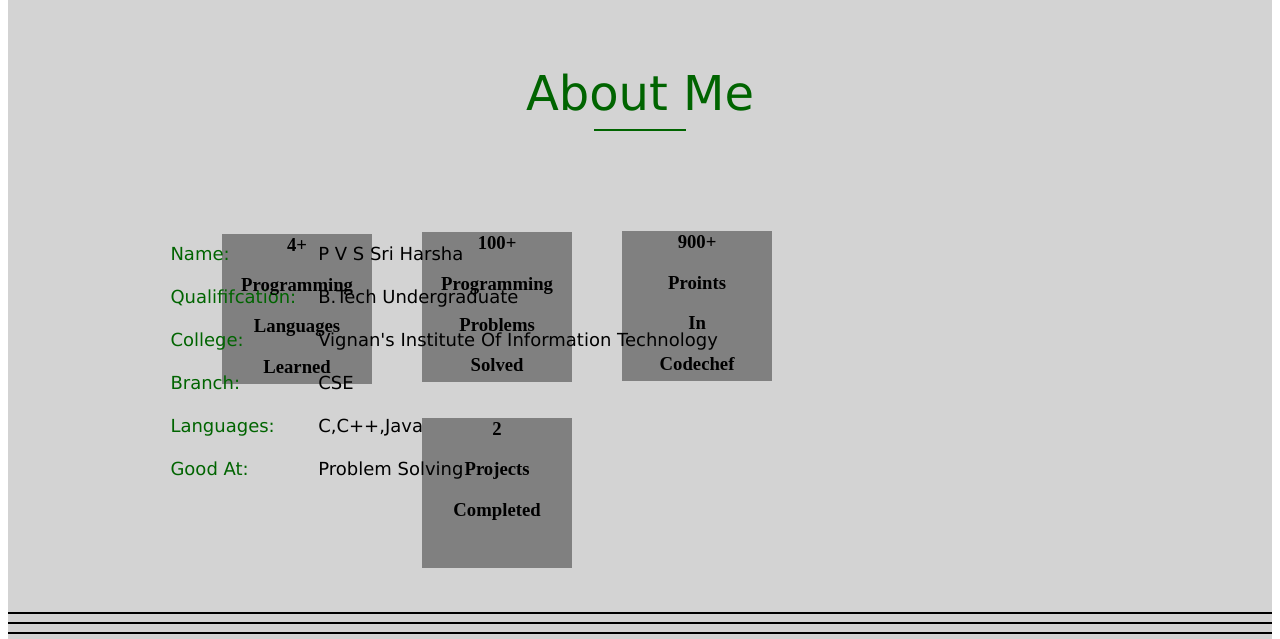
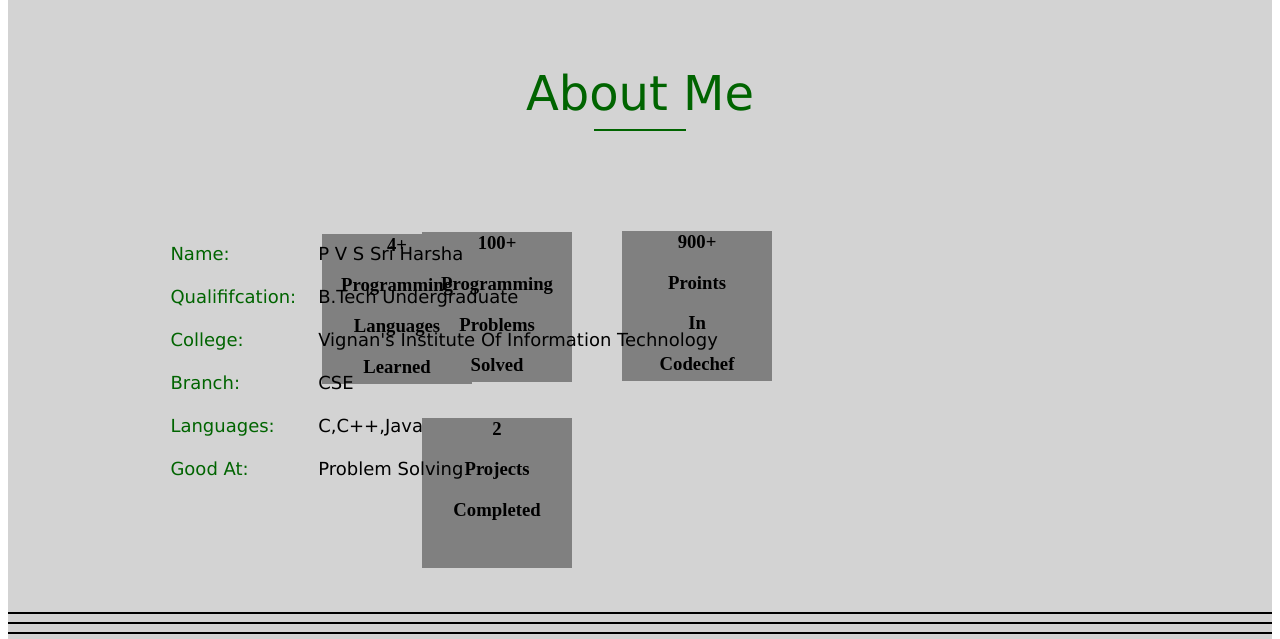
Before and after one commit to Harsha07102002/harsha-portfolio, a plain HTML site: page index.html in a window 1280 px wide. Shown: the part 158-797 px from the top of the page. Drawn offline with Linux system fonts and the light colour scheme.

Commit message:
Update index.html

```diff
--- a/index.html
+++ b/index.html
@@ -151,7 +151,7 @@
 					</tr>
 				</table>
                 <div align="right" style="margin-top: -300px;margin-right: 350px;"class="counter">
-                    <div class="box" style="background-color:grey;height:150px;width: 150px;text-align: center;margin-right: 550px;">
+                    <div class="box" style="background-color:grey;height:150px;width: 150px;text-align: center;margin-right: 450px;">
                         <span><h3>4+</h3></span>
                         <p><h3> Programming</h3></p>
                         <p><h3> Languages</h3></p>
```
